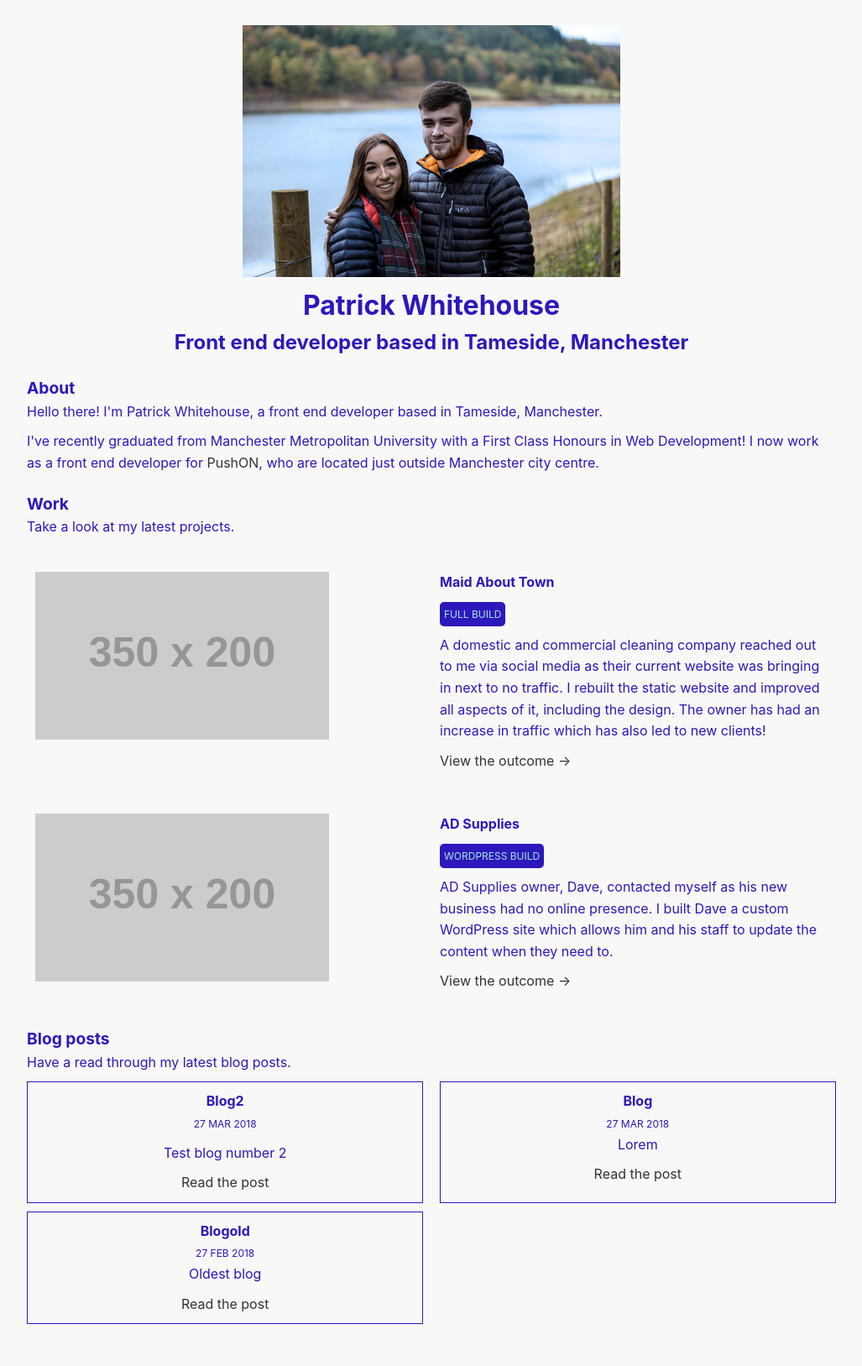
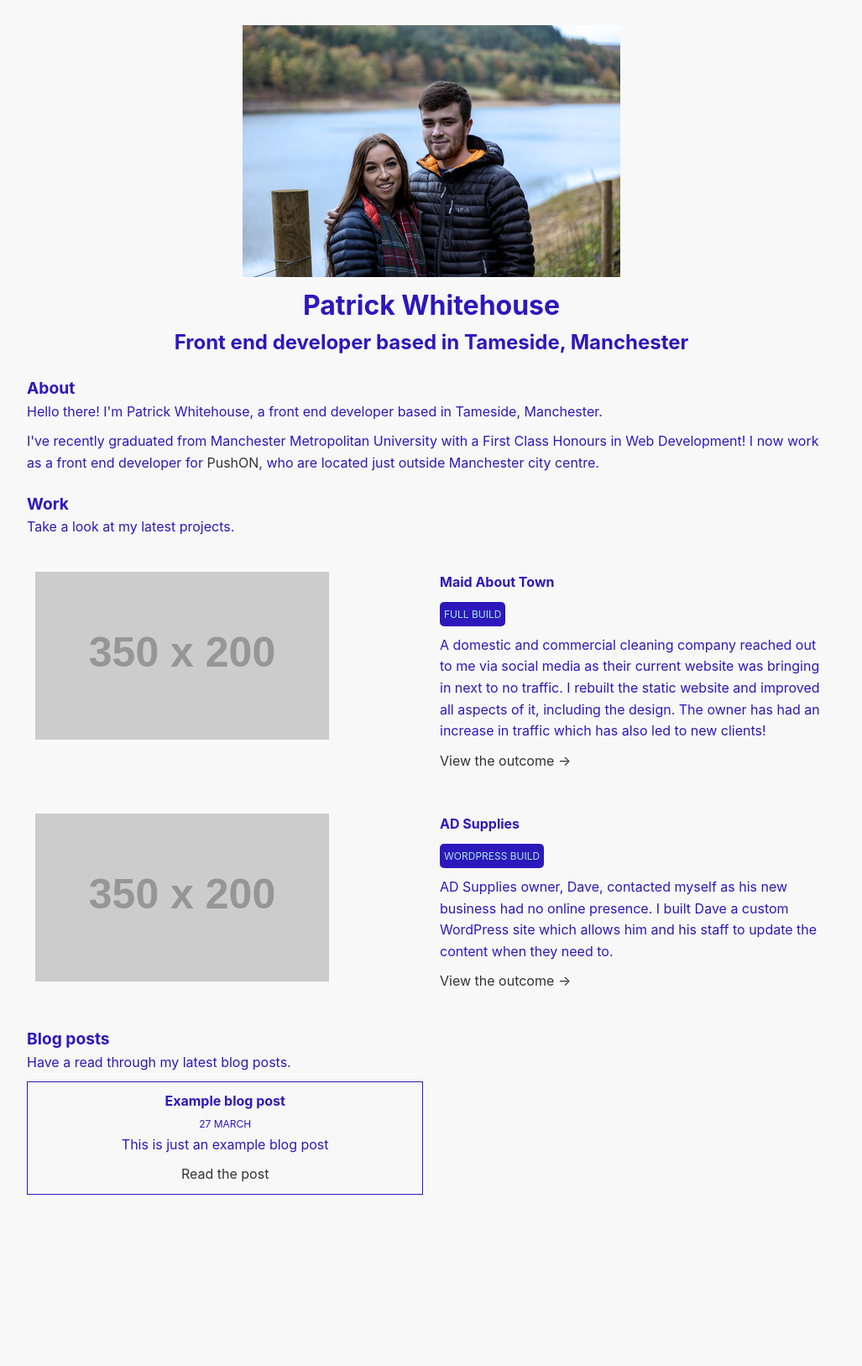
Before and after one commit to PatrickWhitehouse/Old-portfolio, a Jekyll site: the page built from index.html, in a window 1280 px wide. Shown: the whole page at 84% size, without its empty margins (126-1153 px from the left). Built offline with Jekyll 4.4.1, drawn with Linux system fonts in a browser that asks for light colours; after the commit the page ends 1473 px from its top, so only the background shows below that.

Commit message:
add example blog post

```diff
--- a/_posts/2018-02-27-BlogOld.md
+++ /dev/null
@@ -1,5 +0,0 @@
----
-layout: default
-excerpt: Oldest blog
----
-Test blog post
--- a/_posts/2018-03-27-Blog.md
+++ /dev/null
@@ -1,5 +0,0 @@
----
-layout: default
-excerpt: Lorem
----
-Test blog post
--- a/_posts/2018-03-27-Blog2.md
+++ /dev/null
@@ -1,5 +0,0 @@
----
-layout: default
-exceprt: This is blog post number 2
----
-Test blog number 2
--- /dev/null
+++ b/_posts/2018-03-27-BlogOld.md
@@ -0,0 +1,9 @@
+---
+layout: blog
+excerpt: This is just an example blog post
+title: Example blog post
+---
+# Example blog post
+## H2 heading
+### H3 heading
+Paragraph
--- a/_scss/main.scss
+++ b/_scss/main.scss
@@ -133,6 +133,10 @@ section.blog{
                 flex-basis: 49%;
                 text-align: center;
                 padding: $spacer1;
+
+                &:nth-child(even){
+                    border: 1px solid $primary;
+                }
             }
         }
     }
--- a/css/main.css
+++ b/css/main.css
@@ -110,4 +110,6 @@ section.blog ul li {
       -ms-flex-preferred-size: 49%;
           flex-basis: 49%;
       text-align: center;
-      padding: 10px; } }
+      padding: 10px; }
+      section.blog ul li:nth-child(even) {
+        border: 1px solid #a6e9dc; } }
--- a/index.html
+++ b/index.html
@@ -45,7 +45,7 @@ title: Patrick Whitehouse - Front end developer based in Tameside
       {% for post in site.posts %}
       <li>
         <h4>{{post.title}}</h4>
-        <small>{{post.date | date_to_string}}</small>
+        <small>{{post.date | date: '%d %B'}}</small>
         <p>{{post.excerpt}}</p>
         <a href="{{post.url}}">Read the post</a>
       </li>
```
Also changed, not shown: _layouts/blog.html (added, +29 -0 lines).
